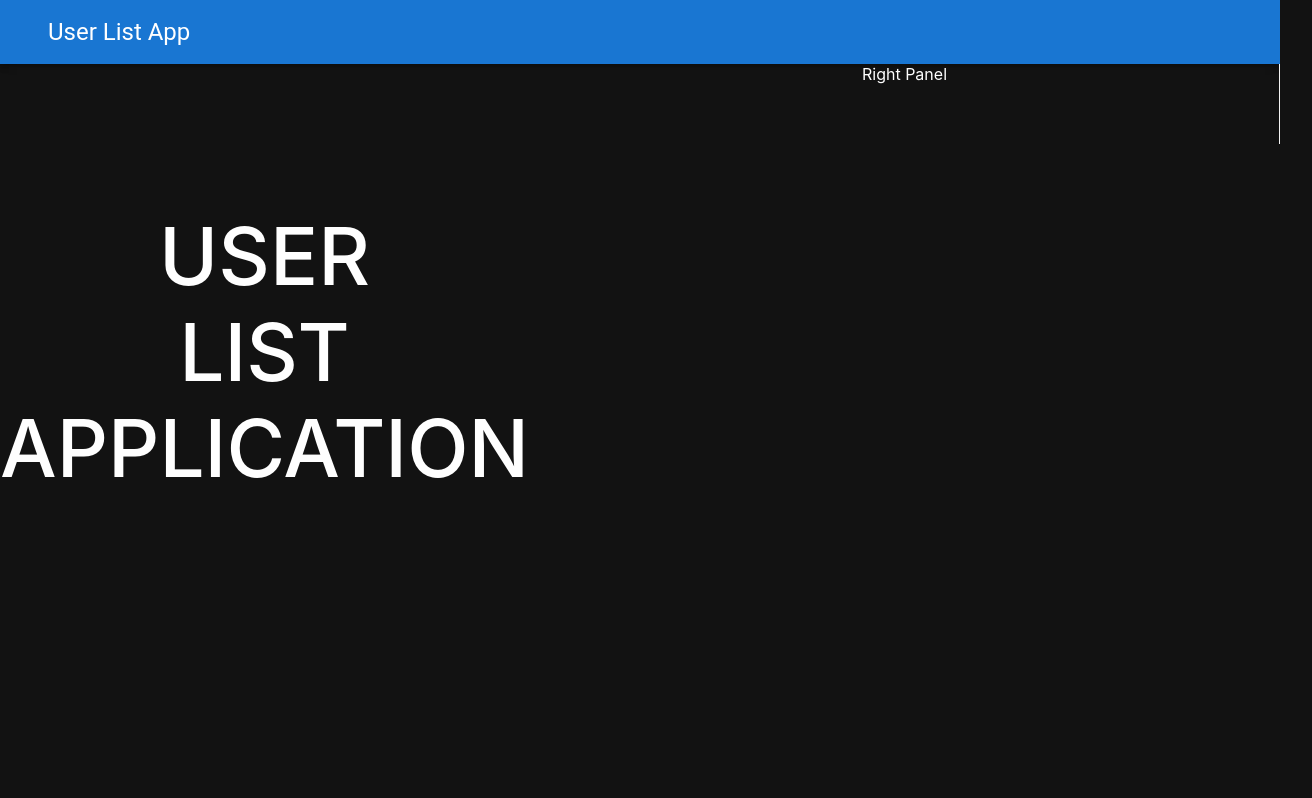
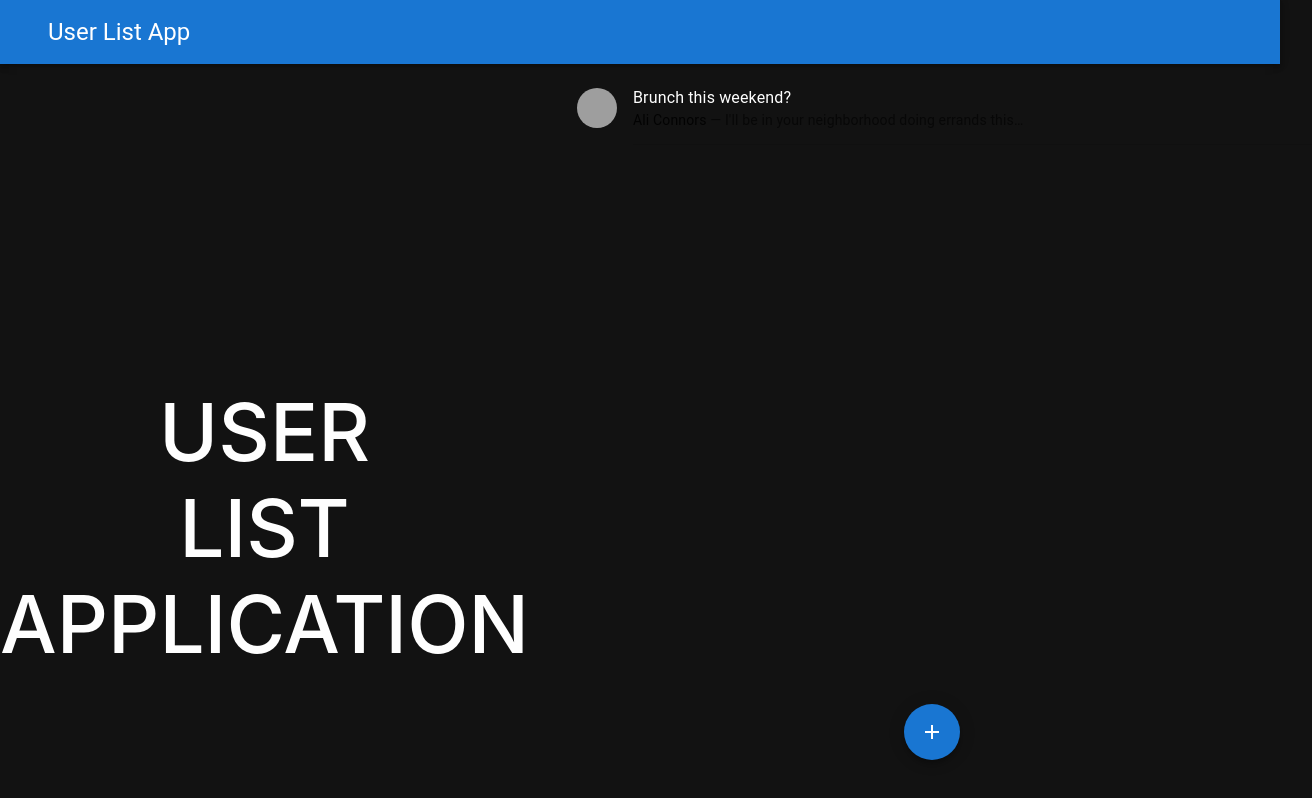
Before and after one commit to akarj/user-list-react-app, a React (Create React App) app: page / in a window 1280 px wide. Shown: the whole page, 1312 px wide, since content can reach past the window. Built offline with nearby package versions, Linux system fonts and the light colour scheme; grey boxes are pictures that could not be loaded; a web font is replaced by a local one.

Commit message:
Add button on the right side was added in the UI!!

```diff
--- a/src/Components/LeftPanel/LeftPanel.scss
+++ b/src/Components/LeftPanel/LeftPanel.scss
@@ -1,12 +1,15 @@
 div.Left-Panel-Container {
   //   min-height: 40rem;
-  &::before {
-    content: "";
-    position: absolute;
-    right: 0;
-    border-right: 1px solid #f2f2f2;
-    height: 5rem;
-  }
+  // border: 1px solid rgb(253, 252, 252);
+  // &::before {
+  //   content: "";
+  //   position: relative;
+  //   top: 3rem;
+  //   right: -17rem;
+  //   // right: ;
+  //   border-right: 1px solid #f2f2f2;
+  //   height: 12vh;
+  // }
 
   section {
     place-content: center;
--- a/src/Components/RightPanel/RightPanel.jsx
+++ b/src/Components/RightPanel/RightPanel.jsx
@@ -1,5 +1,49 @@
 import "./RightPanel.scss";
+import * as React from "react";
+import List from "@mui/material/List";
+import ListItem from "@mui/material/ListItem";
+import Divider from "@mui/material/Divider";
+import ListItemText from "@mui/material/ListItemText";
+import ListItemAvatar from "@mui/material/ListItemAvatar";
+import Avatar from "@mui/material/Avatar";
+import Typography from "@mui/material/Typography";
+import Fab from "@mui/material/Fab";
+import AddIcon from "@mui/icons-material/Add";
 
 export default function RightPanel() {
-  return <div className="Right-Panel-Container">Right Panel</div>;
+  return (
+    <div className="Right-Panel-Container">
+      <List sx={{ width: "100%", ml: "2rem" }}>
+        <ListItem alignItems="flex-start">
+          <ListItemAvatar>
+            <Avatar alt="Remy Sharp" src="/static/images/avatar/1.jpg" />
+          </ListItemAvatar>
+          <ListItemText
+            primary="Brunch this weekend?"
+            secondary={
+              <>
+                <Typography
+                  sx={{ display: "inline" }}
+                  component="span"
+                  variant="body2"
+                  color="text.primary"
+                >
+                  Ali Connors
+                </Typography>
+                {" — I'll be in your neighborhood doing errands this…"}
+              </>
+            }
+          />
+        </ListItem>
+        <Divider variant="inset" component="li" />
+      </List>
+      <Fab
+        color="primary"
+        aria-label="add"
+        sx={{ position: "fixed", bottom: "2.5rem" }}
+      >
+        <AddIcon />
+      </Fab>
+    </div>
+  );
 }
--- a/src/Components/RightPanel/RightPanel.scss
+++ b/src/Components/RightPanel/RightPanel.scss
@@ -0,0 +1,4 @@
+div.Right-Panel-Container {
+  min-height: 80vh;
+  //   background-color: rgb(209, 181, 181);
+}
```
